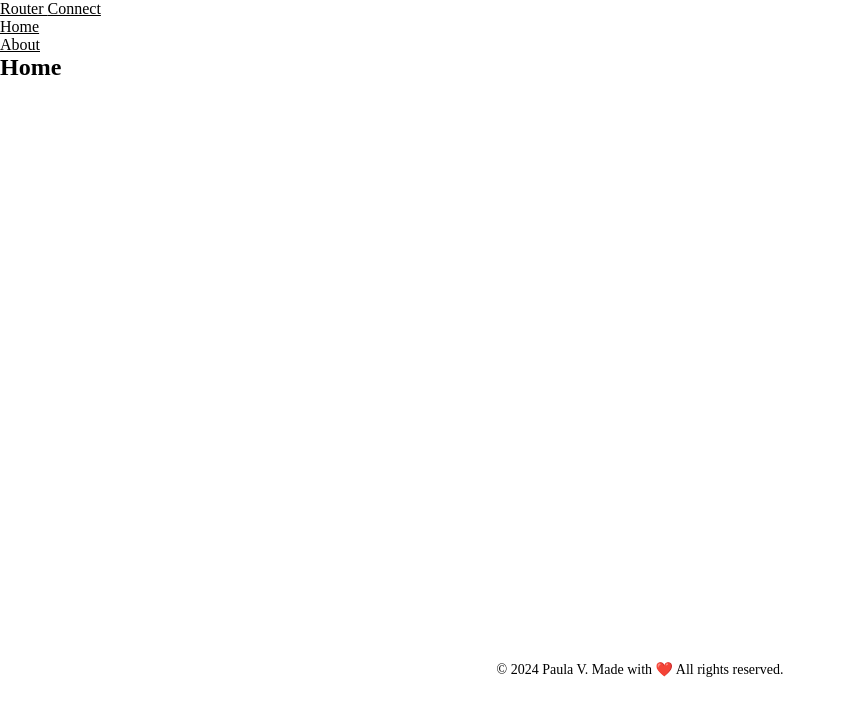
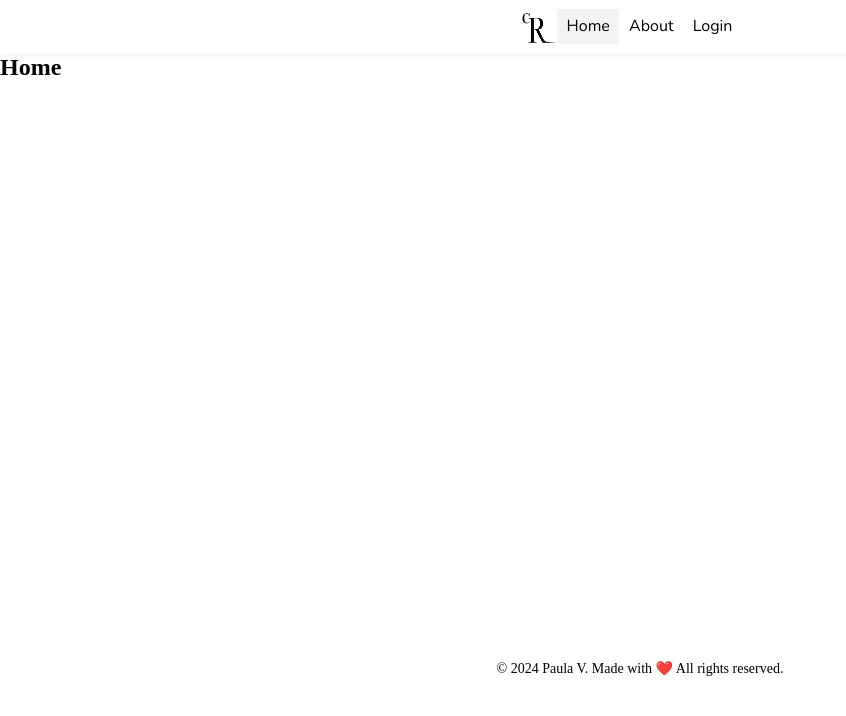
Before and after one commit to eipvi/routerconnect, a React (Vite) app: page / in a window 1280 px wide. Shown: the top 716 px of the page, without its empty margins (0-846 px from the left). Built offline with nearby package versions, Linux system fonts and the light colour scheme.

Commit message:
feat: import componentes and style

```diff
--- a/src/ui/components/navbar/Navbar.jsx
+++ b/src/ui/components/navbar/Navbar.jsx
@@ -1,18 +1,23 @@
 import { NavLink } from "react-router-dom"
 import '/src/ui/sass/app.scss';
+import Avatar from '/src/public/img/cr.png';
+
 
 const Navbar = () => {
   return (
-<nav>
-    <NavLink to="/">
-    Router <span>Connect</span>
+<nav className="navbar">
+    <NavLink to="/" className="brand">
+      <img src={Avatar} alt="Router Connect" className="logo" />
     </NavLink>
-    <ul>
-      <li>
-        <NavLink to="/">Home</NavLink>
+    <ul className="link-list">
+      <li >
+        <NavLink to="/" className="navlink">Home</NavLink>
       </li>
       <li>
-        <NavLink to="/about">About</NavLink>
+        <NavLink to="/about" className="navlink">About</NavLink>
+      </li>
+      <li>
+        <NavLink to="/login" className="navlink">Login</NavLink>
       </li>
     </ul>
 </nav>
--- a/src/ui/sass/layout/all.scss
+++ b/src/ui/sass/layout/all.scss
@@ -1,4 +1,4 @@
 @import 'footer';
-@import 'header';
+@import 'navbar';
 @import 'reset';
 @import 'sidebar';
```
